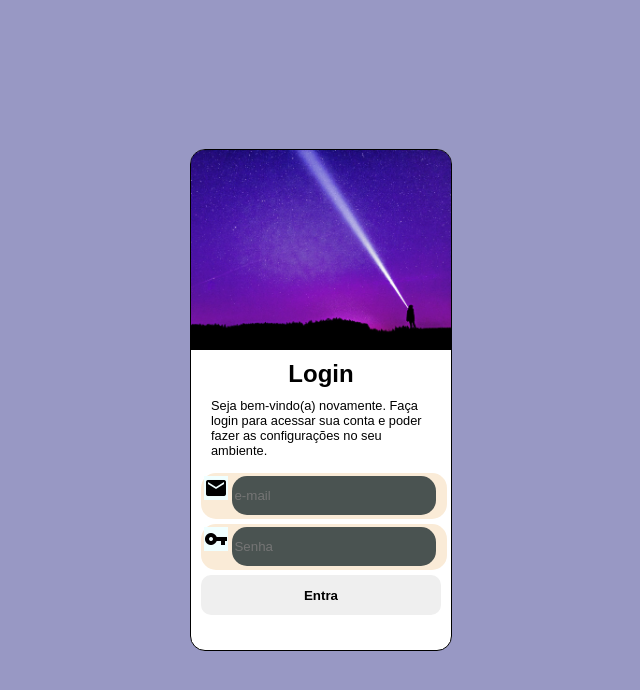
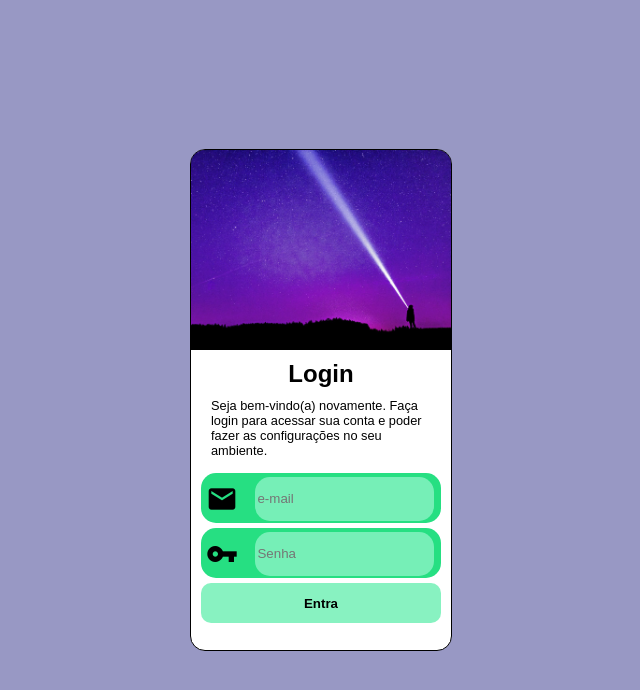
Before and after one commit to wilson377/projeto-login-2, a plain HTML site: page index.html in a window 1280 px wide. Shown: the whole page, without its empty margins (319-959 px from the left). Drawn offline with Linux system fonts and the light colour scheme.

Commit message:
Update style.css

```diff
--- a/estilos/style.css
+++ b/estilos/style.css
@@ -52,31 +52,40 @@ div#formulario > p {
     padding: 10px;
     font-size: 0.8em;
 }
+div > label {
+    display: none;
+}
 div.campo{
  display: block;
  width: 100%;
  height: 40px;
- padding: 3px;
+ padding: 5px 0px;
 
- background-color: antiquewhite;
+ background-color: #26df82;
  margin:5px 0px;
  border-radius: 15px;
 }
 form div.campo > i {
     color: rgb(0, 0, 0);
-    background-color: azure;
+
+    font-size: 2em;
+    width: 40px;
+    padding: 5px;
 
 }
 form div > input {
-    background-color: rgb(74, 83, 81);
-    width: calc(100% - 40px);
-    height: 35px;
+    background-color: #7ef1bcea;
+    width: calc(100% - 65px);
+    height: 40px;
     border-radius: 15px;
     border: none;
     padding: 2px;
+
+    transform: translateY(-12px);
 }
 form > input {
     display: block;
+    background-color: #7ef1bcea;
     width: 100%;
     height: 40px;
     font-family: Arial, Helvetica, sans-serif;
@@ -86,5 +95,5 @@ form > input {
     padding: 10px;
 }
 form > input:hover {
-    background-color: rgb(163, 113, 228);
+    background-color: #26df82;
 }
```
